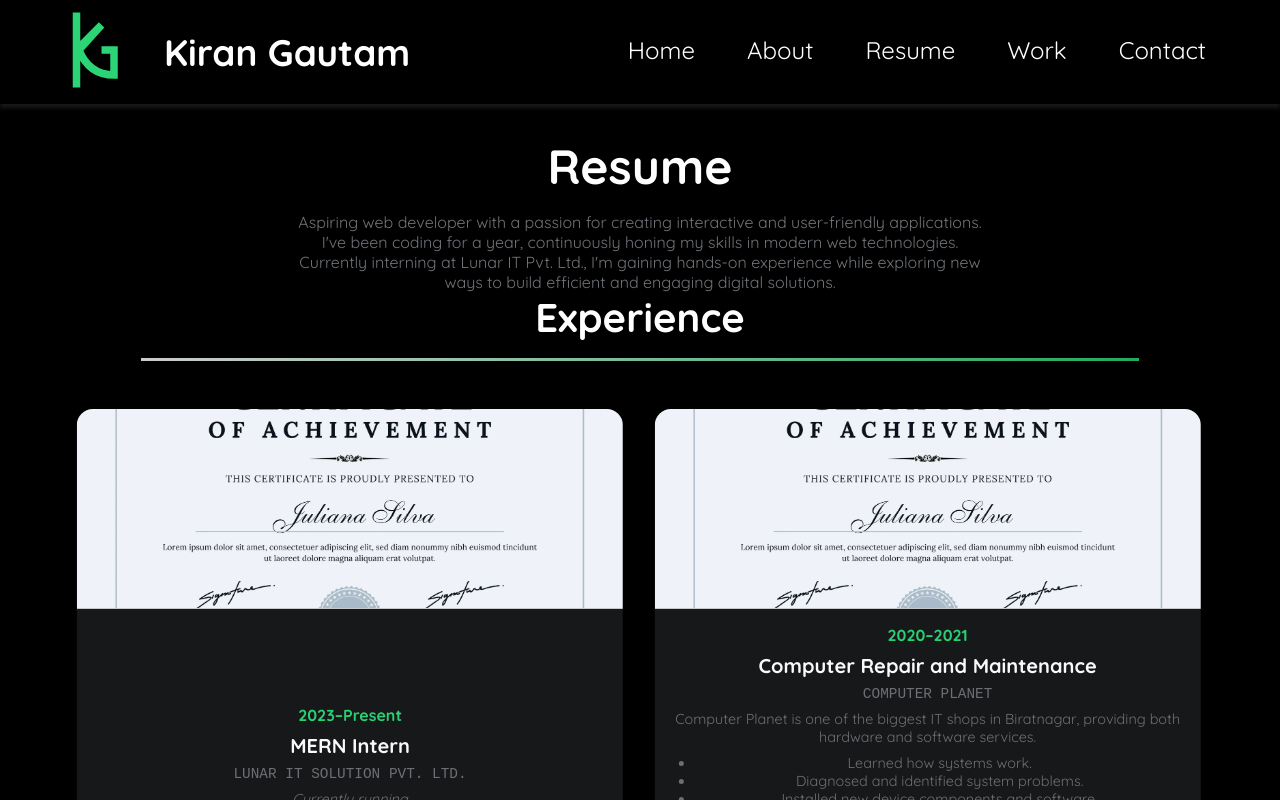
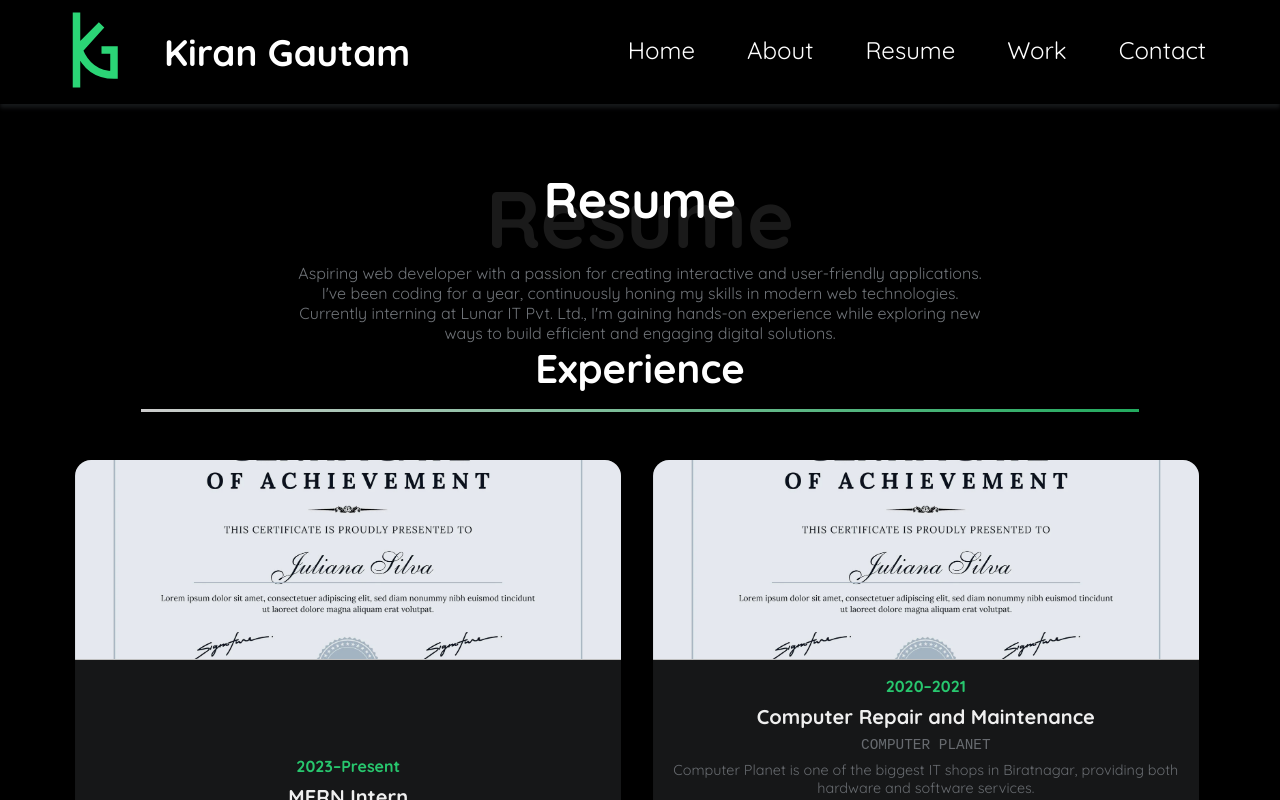
Before and after one commit to evillentenxon/MyPortfolio, a React (Vite) app: page /resume in a window 1280 px wide. Shown: the top 800 px of the page. Built offline with nearby package versions, Linux system fonts and the light colour scheme; a web font is replaced by a local one.

Commit message:
before shade of about and resume

```diff
--- a/src/components/About.jsx
+++ b/src/components/About.jsx
@@ -28,14 +28,29 @@ function About() {
           in building dynamic and user-friendly applications..."
         </p>
         <div className="details">
-          <p><span>Profile:</span> Web app developer</p>
-          <p><span>Education:</span> Bachelor of Engineering</p>
-          <p><span>Language:</span> Nepali, English, Hindi</p>
-          <p><span>Other Skills:</span> Excel, Git, Cloud, Figma, Word</p>
-          <p><span>Interest:</span> Traveling, Travel Photography, Teaching</p>
+          <p>
+            <span>Profile:</span> Web app developer
+          </p>
+          <p>
+            <span>Education:</span> Bachelor of Engineering
+          </p>
+          <p>
+            <span>Language:</span> Nepali, English, Hindi
+          </p>
+          <p>
+            <span>Other Skills:</span> Excel, Git, Cloud, Figma, Word
+          </p>
+          <p>
+            <span>Interest:</span> Traveling, Travel Photography, Teaching
+          </p>
         </div>
-        <p id="lastP"><span>3+</span> projects completed</p>
-        <a href="https://www.linkedin.com/in/roman-gautam-19aaa8274/" target="_blank">
+        <p id="lastP">
+          <span>4+</span> projects completed
+        </p>
+        <a
+          href="https://www.linkedin.com/in/roman-gautam-19aaa8274/"
+          target="_blank"
+        >
           <button>LinkedIn</button>
         </a>
       </div>
@@ -118,16 +133,19 @@ const Div = styled.div`
       font-size: 50px;
       color: white;
       margin: 2rem 0;
+      text-align: center;
     }
+
     h1::before {
       content: "About";
       position: absolute;
-      top: 0.7rem;
-      left: 3px;
       opacity: 0.1;
       font-size: 5rem;
       font-weight: 700;
+      left: 50%;
+      transform: translateX(-50%);
     }
+
     button {
       background: ${({ theme }) => theme.colors.green};
       border: none;
@@ -157,7 +175,8 @@ const Div = styled.div`
     & > div {
       width: 90%;
     }
-    .left, .right {
+    .left,
+    .right {
       padding: 0 1rem;
     }
     .up {
@@ -192,7 +211,9 @@ const Div = styled.div`
       width: 100px;
       height: 100px;
     }
-    .intro p, .details p, .right p {
+    .intro p,
+    .details p,
+    .right p {
       font-size: 0.9rem;
     }
     #lastP {
--- a/src/components/Resume.jsx
+++ b/src/components/Resume.jsx
@@ -77,9 +77,22 @@ const Wrapper = styled.div`
     text-align: center;
 
     h1 {
-      font-size: 3rem;
-      margin-bottom: 1rem;
-    }
+    position: relative;
+    font-size: 50px;
+    color: white;
+    margin: 2rem 0;
+    text-align: center;
+  }
+
+  h1::before {
+    content: "Resume";
+    position: absolute;
+    opacity: 0.1;
+    font-size: 5rem;
+    font-weight: 700;
+    left: 50%;
+    transform: translateX(-50%);
+  }
 
     p {
       font-size: 1rem;
```
